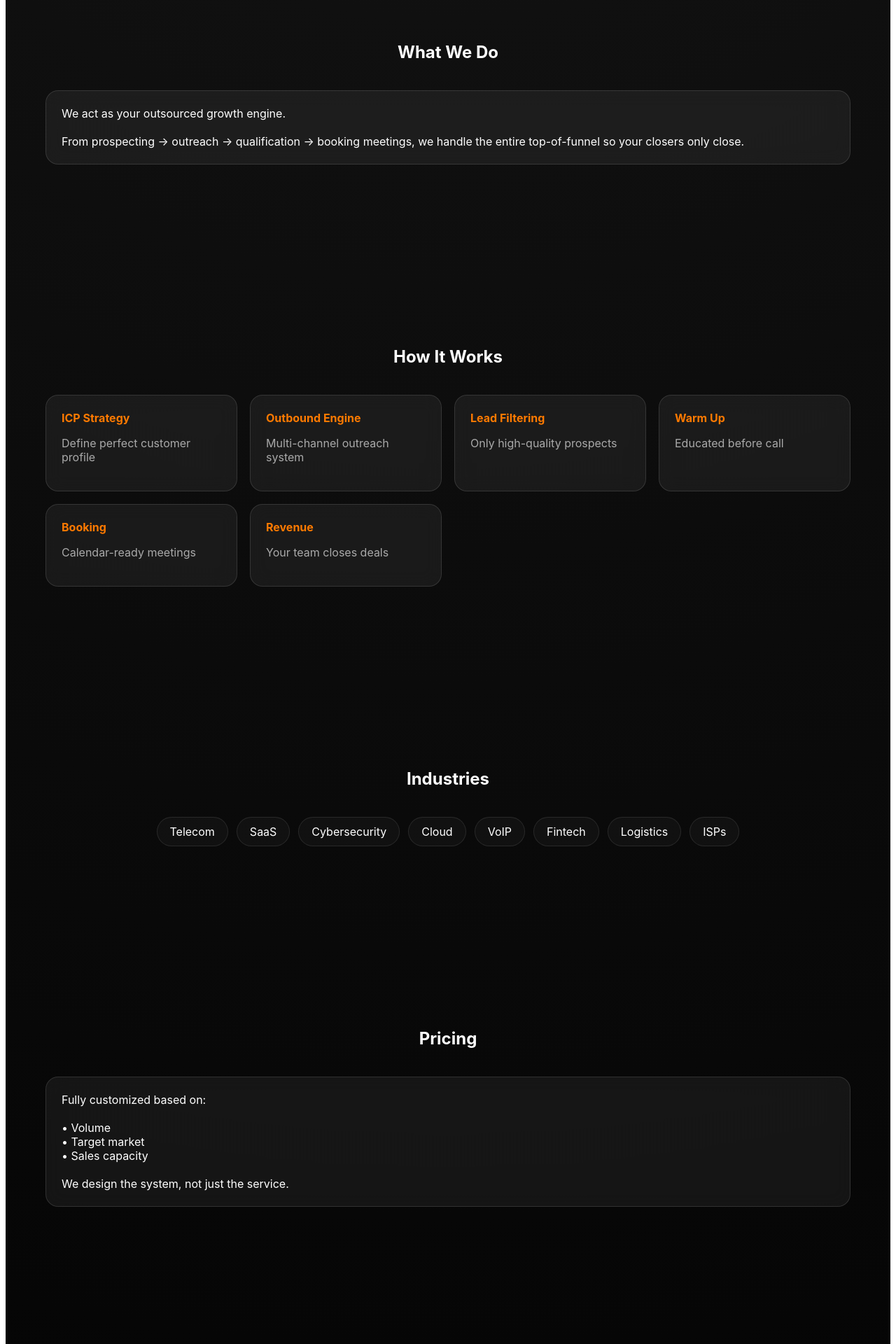
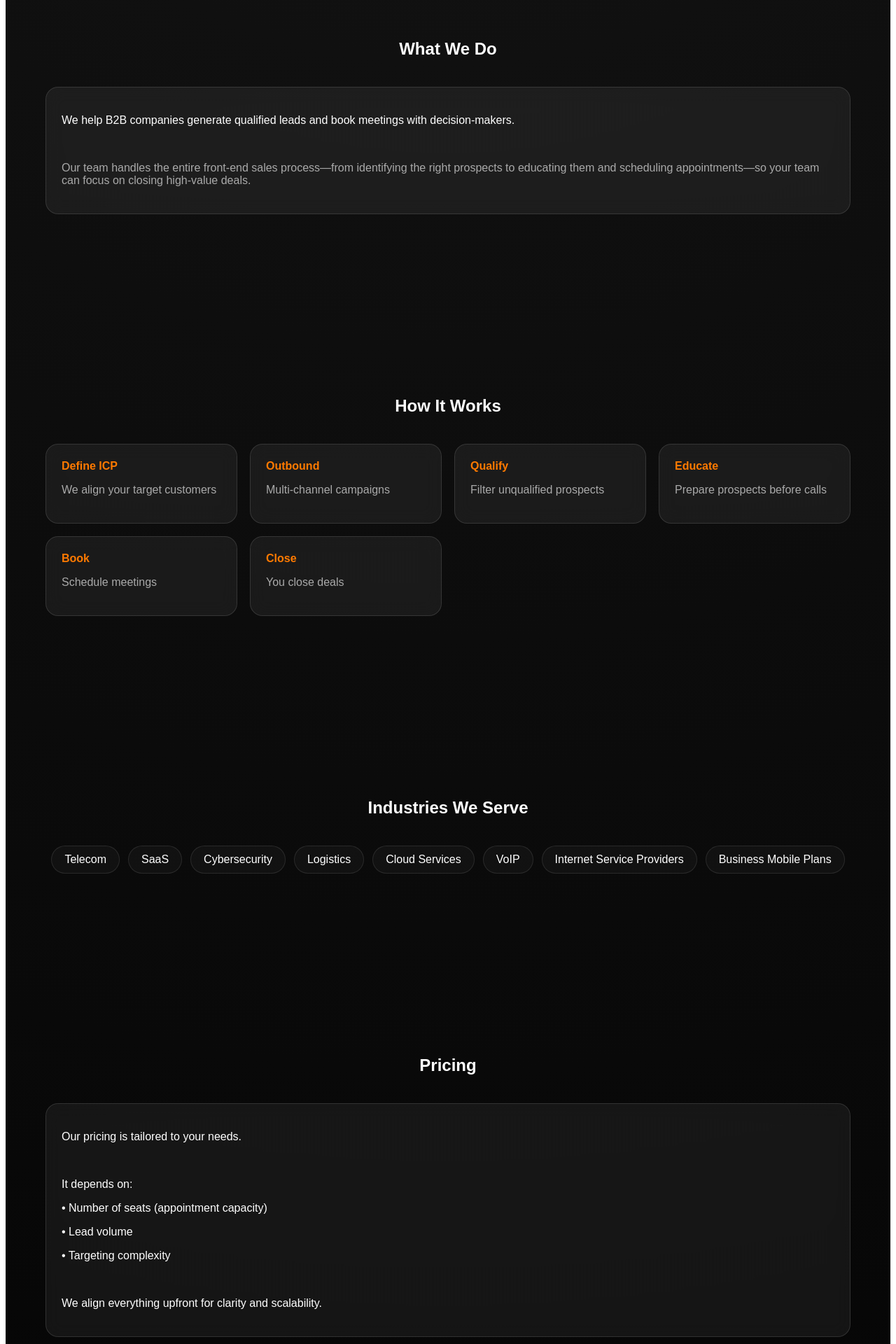
Before and after one commit to youssefamrr0582-debug/leadex-au, a React (Vite) app: page / in a window 1280 px wide. Shown: the part 740-2660 px from the top of the page at 70% size. Built offline with nearby package versions, Linux system fonts and the light colour scheme.

Commit message:
Update App.jsx

```diff
--- a/src/App.jsx
+++ b/src/App.jsx
@@ -43,7 +43,7 @@ export default function App() {
 
   return (
     <div style={{
-      fontFamily: "Inter, Arial",
+      fontFamily: "Arial",
       color: "white",
       background: "radial-gradient(circle at top, #141414, #000)"
     }}>
@@ -65,12 +65,7 @@ export default function App() {
 
         <div style={{ display: "flex", gap: "20px", fontSize: "13px" }}>
           {["What","How","Industries","Pricing","Guarantee","Contact"].map((i) => (
-            <a key={i} href={`#${i.toLowerCase()}`}
-              style={{
-                color: "#bbb",
-                textDecoration: "none",
-                transition: "0.3s"
-              }}>
+            <a key={i} href={`#${i.toLowerCase()}`} style={{ color: "#bbb", textDecoration: "none" }}>
               {i}
             </a>
           ))}
@@ -92,11 +87,7 @@ export default function App() {
           <span style={{ color: "#ff7a00" }}>Start Closing Deals.</span>
         </h1>
 
-        <p style={{
-          color: "#aaa",
-          maxWidth: "720px",
-          margin: "0 auto"
-        }}>
+        <p style={{ color: "#aaa", maxWidth: "720px", margin: "0 auto" }}>
           We generate high-intent B2B leads and book qualified meetings so your sales team focuses only on closing revenue.
         </p>
 
@@ -120,8 +111,13 @@ export default function App() {
         <h2 style={{ textAlign: "center", marginBottom: "40px" }}>What We Do</h2>
 
         <div style={card}>
-          We act as your outsourced growth engine.<br /><br />
-          From prospecting → outreach → qualification → booking meetings, we handle the entire top-of-funnel so your closers only close.
+          <p>
+            We help B2B companies generate qualified leads and book meetings with decision-makers.
+          </p>
+          <br />
+          <p style={{ color: "#aaa" }}>
+            Our team handles the entire front-end sales process—from identifying the right prospects to educating them and scheduling appointments—so your team can focus on closing high-value deals.
+          </p>
         </div>
       </section>
 
@@ -135,12 +131,12 @@ export default function App() {
           gap: "18px"
         }}>
           {[
-            ["ICP Strategy","Define perfect customer profile"],
-            ["Outbound Engine","Multi-channel outreach system"],
-            ["Lead Filtering","Only high-quality prospects"],
-            ["Warm Up","Educated before call"],
-            ["Booking","Calendar-ready meetings"],
-            ["Revenue","Your team closes deals"]
+            ["Define ICP","We align your target customers"],
+            ["Outbound","Multi-channel campaigns"],
+            ["Qualify","Filter unqualified prospects"],
+            ["Educate","Prepare prospects before calls"],
+            ["Book","Schedule meetings"],
+            ["Close","You close deals"]
           ].map((i) => (
             <div key={i[0]} style={card}>
               <b style={{ color: "#ff7a00" }}>{i[0]}</b>
@@ -152,7 +148,7 @@ export default function App() {
 
       {/* INDUSTRIES */}
       <section id="industries" style={section}>
-        <h2 style={{ textAlign: "center", marginBottom: "40px" }}>Industries</h2>
+        <h2 style={{ textAlign: "center", marginBottom: "40px" }}>Industries We Serve</h2>
 
         <div style={{
           display: "flex",
@@ -160,7 +156,16 @@ export default function App() {
           justifyContent: "center",
           gap: "12px"
         }}>
-          {["Telecom","SaaS","Cybersecurity","Cloud","VoIP","Fintech","Logistics","ISPs"].map((i) => (
+          {[
+            "Telecom",
+            "SaaS",
+            "Cybersecurity",
+            "Logistics",
+            "Cloud Services",
+            "VoIP",
+            "Internet Service Providers",
+            "Business Mobile Plans"
+          ].map((i) => (
             <span key={i} style={{
               padding: "10px 18px",
               borderRadius: "999px",
@@ -178,12 +183,14 @@ export default function App() {
         <h2 style={{ textAlign: "center", marginBottom: "40px" }}>Pricing</h2>
 
         <div style={card}>
-          Fully customized based on:
-          <br /><br />
-          • Volume<br />
-          • Target market<br />
-          • Sales capacity<br /><br />
-          We design the system, not just the service.
+          <p>Our pricing is tailored to your needs.</p>
+          <br />
+          <p>It depends on:</p>
+          <p>• Number of seats (appointment capacity)</p>
+          <p>• Lead volume</p>
+          <p>• Targeting complexity</p>
+          <br />
+          <p>We align everything upfront for clarity and scalability.</p>
         </div>
       </section>
 
@@ -194,18 +201,18 @@ export default function App() {
         <div style={{
           ...card,
           border: "1px solid #ff7a00",
-          boxShadow: "0 0 30px rgba(255,122,0,0.15)"
+          boxShadow: "0 0 25px rgba(255,122,0,0.15)"
         }}>
-          <b style={{ color: "#ff7a00" }}>80% Show Rate Guarantee</b>
-          <p style={{ color: "#aaa" }}>
-            If performance drops below 80%, we compensate with extra qualified meetings or credit.
+          <b style={{ color: "#ff7a00" }}>80% Minimum Show Rate Guarantee</b>
+          <p style={{ color: "#aaa", marginTop: "10px" }}>
+            If performance drops below 80%, we compensate you with extra meetings or credit.
           </p>
         </div>
       </section>
 
       {/* CONTACT */}
       <section id="contact" style={section}>
-        <h2 style={{ textAlign: "center", marginBottom: "40px" }}>Contact</h2>
+        <h2 style={{ textAlign: "center", marginBottom: "40px" }}>Contact Us</h2>
 
         <div style={card}>
           <p>📞 02 7265 1399</p>
@@ -213,9 +220,17 @@ export default function App() {
 
           <div style={{ marginTop: "20px" }}>
             <input placeholder="Name" style={{ margin: "5px", padding: "10px" }} />
+            <input placeholder="Company Name" style={{ margin: "5px", padding: "10px" }} />
+            <input placeholder="Position" style={{ margin: "5px", padding: "10px" }} />
             <input placeholder="Email" style={{ margin: "5px", padding: "10px" }} />
+
             <br />
-            <textarea placeholder="Message" style={{ marginTop: "10px", padding: "10px", width: "80%" }} />
+
+            <textarea
+              placeholder="Message"
+              style={{ marginTop: "10px", padding: "10px", width: "80%", height: "120px" }}
+            />
+
             <br />
 
             <button style={{
@@ -231,6 +246,10 @@ export default function App() {
             </button>
           </div>
         </div>
+
+        <p style={{ textAlign: "center", marginTop: "20px", color: "#777" }}>
+          We'll get back to you shortly
+        </p>
       </section>
 
       {/* FOOTER */}
```
